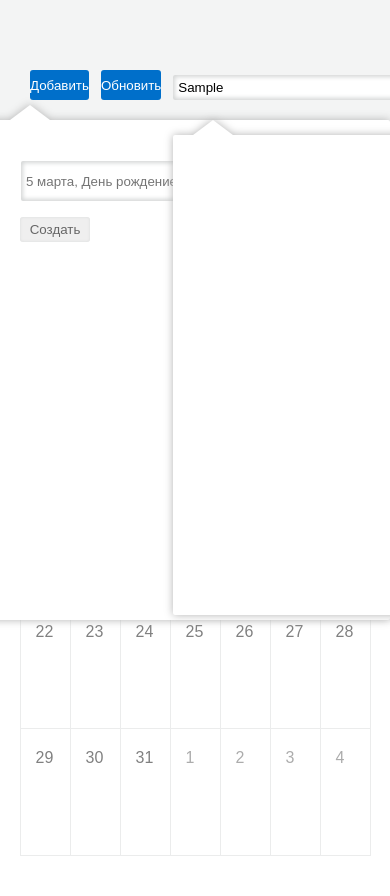
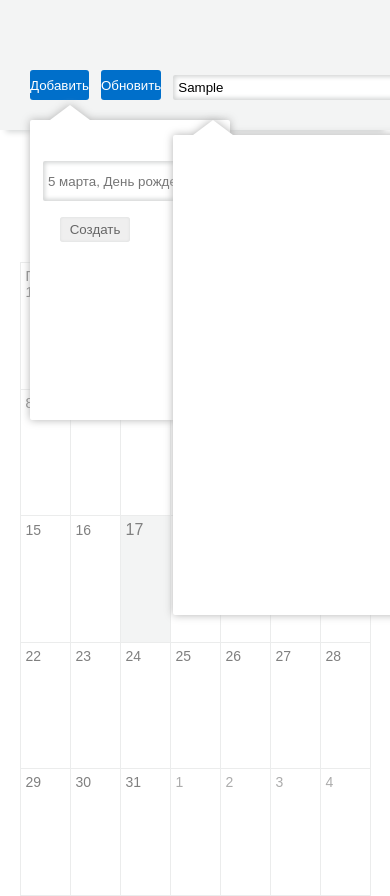
Before and after one commit to Loori-R/calendar, a website built with webpack: page src/public/index.html in a window 390 px wide. Both pictures are taken after typing "Sample" into the empty fields and a click on the button "Добавить". Shown: the top 896 px of the page. Before the commit the page ends 856 px from the top, so only its background shows below. Built offline with nearby package versions, Linux system fonts and the light colour scheme.

Commit message:
style: add adaptive

```diff
--- a/src/app/events/inputs.js
+++ b/src/app/events/inputs.js
@@ -59,8 +59,8 @@ class CreateInputs {
 
     const clientHeight = document.documentElement.clientHeight;
     const clientWidth = document.documentElement.clientWidth;
-    const width = 400;
-    const height = 500;
+    const width = clientWidth >= 1024 ? 400 : 200;
+    const height = clientHeight >= 1020 ? 500 : 300;
     const posX = right + width;
     const posY = top + height;
     const differenceX = posX - clientWidth;
--- a/src/app/styles.css
+++ b/src/app/styles.css
@@ -213,3 +213,41 @@ td.has_event {
   font-weight: bold;
   margin-bottom: 10px;
 }
+
+@media only screen and (max-width: 1024px) {
+  table {
+    font-size: 14px;
+  }
+
+  .typical_day {
+    overflow: hidden;
+    padding: 5px;
+  }
+
+  thead tr {
+    display: flex;
+    width: 90vw;
+    margin: auto;
+    justify-content: center;
+  }
+
+  thead tr td {
+    margin: 20px;
+  }
+
+  .event_participants {
+    overflow: hidden;
+    text-overflow: ellipsis;
+    margin-bottom: 0;
+  }
+
+  .event_description {
+    display: none;
+  }
+  .event_form textarea {
+    margin: auto;
+  }
+  .event_form p {
+    margin: 10px auto;
+  }
+}
```
